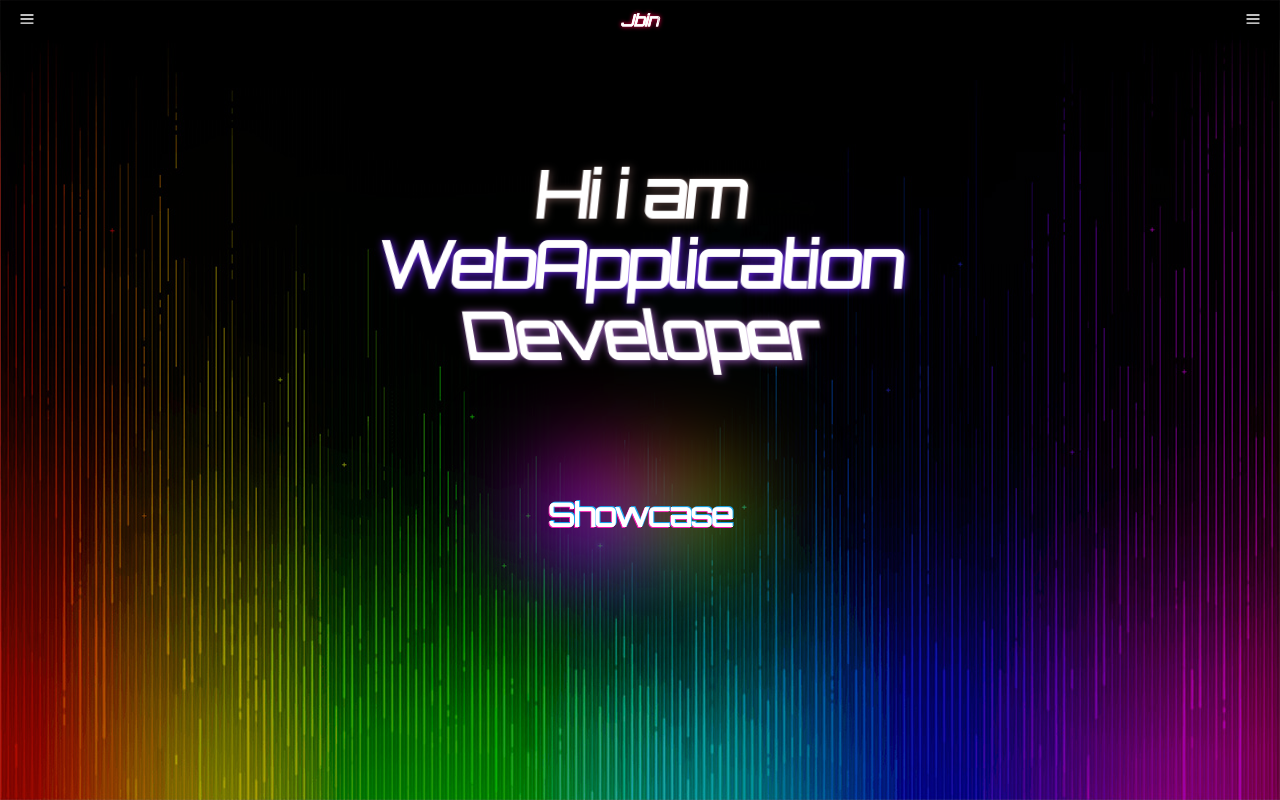
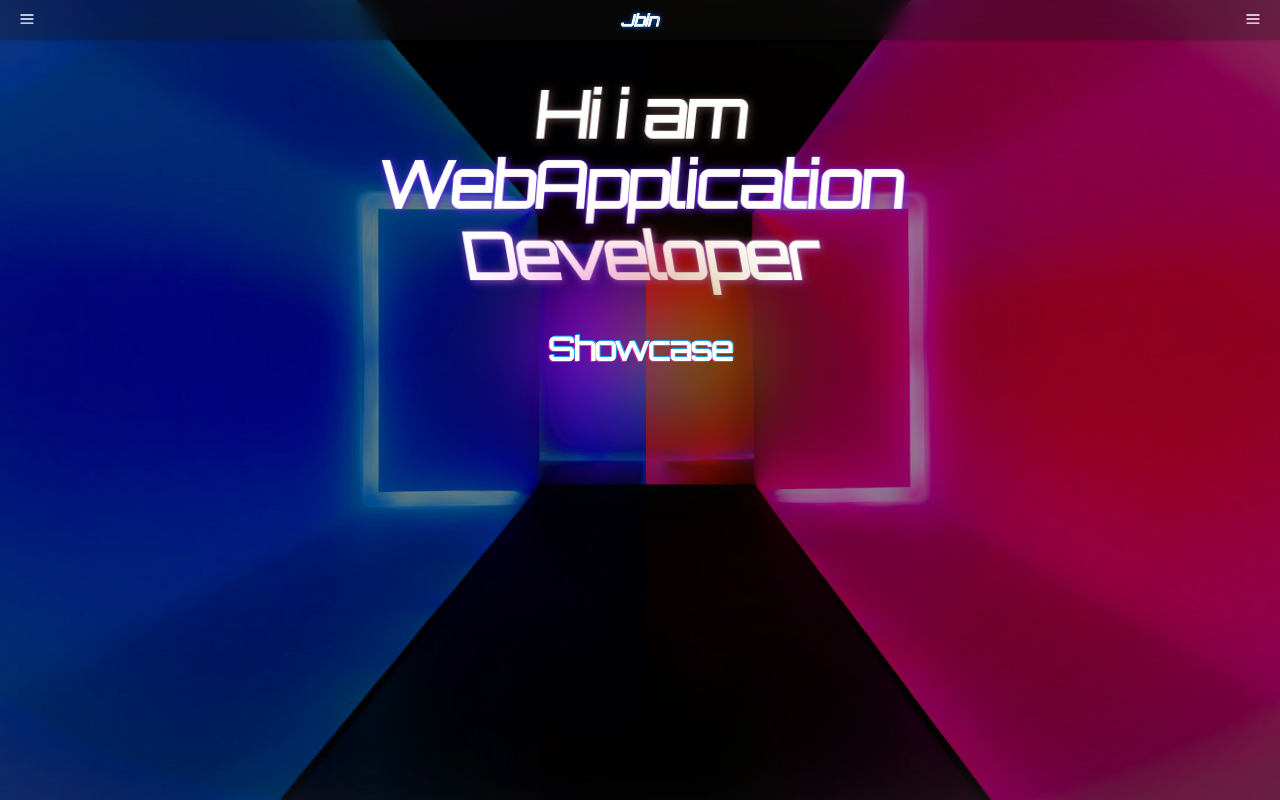
Before and after one commit to jbin7/jbin7.github.io, a Gatsby site: page / in a window 1280 px wide. Built offline with nearby package versions, Linux system fonts and the light colour scheme; Gatsby itself is replaced by a stand-in of ours; a web font is replaced by a local one.

Commit message:
no message

```diff
--- a/src/components/apps/intro/index.js
+++ b/src/components/apps/intro/index.js
@@ -2,7 +2,7 @@ import React, { useEffect, useRef, useState } from 'react';
 
 import { navigate } from 'gatsby';
 
-import image from './bg1.jpg'
+import image from './intro_bg.jpg'
 
 import "./intro.scss"
 const Intro = (location) => {
--- a/src/components/apps/intro/intro.scss
+++ b/src/components/apps/intro/intro.scss
@@ -14,10 +14,10 @@
   .text-area {
     width: 100%;
     height: 100%;
-    background-color: rgb(0, 0, 0, 0.3);
+    background-color: rgb(0, 0, 0, 0.4);
     display: flex; align-items: center; justify-content: flex-start;
     flex-direction: column;
-    padding: 10rem 0 15rem 0;
+    padding: 5rem 0 10rem 0;
     text-align: center;
   }
 
@@ -34,27 +34,6 @@
     filter: drop-shadow(1px 1px 4px rgb(var(--rgb1), var(--rgb2), var(--rgb3)));
   }
 
-
-  .showcase-btn {
-    position: relative;
-    cursor: pointer;
-    padding: 10px;
-    border-radius: 8px;
-    // background-color: rgb(0, 0, 0, 0.1);
-    z-index: 10;
-    animation: showcase-up 1s ease-in;
-  }
-
-  @keyframes showcase-up {
-    from {
-      top: 30%;
-      opacity: 0;
-    }
-    to {
-      top: 0%;
-      opacity:1;
-    }
-  }
 
 
   h2 {
@@ -89,7 +68,7 @@
 
 @media ( max-width: 880px ) {
   .portfolio-intro {
-    background-size: 100% 100%;
+    background-size: 200% 100%;
     background-repeat: no-repeat;
     object-fit: contain;
     h1 {
@@ -125,9 +104,34 @@
 	}
 }
 
+.showcase-btn {
+  position: relative;
+  cursor: pointer;
+  padding: 10px;
+  border-radius: 8px;
+  // background-color: rgb(0, 0, 0, 0.1);
+  z-index: 10;
+  // animation: showcase-up 1s ease-in;
+}
+
+@keyframes showcase-up {
+  from {
+    bottom: 40%;
+    opacity: 0;
+
+  }
+  to {
+    bottom: 50%;
+    opacity:1;
+
+  }
+}
+
 
 .rainbow {
-  margin-top: 100px;
+  position: absolute;
+  bottom: 50%;
+
   font-family: orbitron;
 	width: 200px;
 	height: 100px;
@@ -135,6 +139,7 @@
 
 
 	animation: spin 2s linear infinite ;
+  animation: showcase-up 1s;
   color: transparent;
   // background-clip: text;
 	// background: linear-gradient(to bottom, #000, transparent) padding-box,
@@ -149,7 +154,6 @@
 	// 		border-box;
 	// border: 3px solid transparent;
 	border-radius: 8px;
-	position: relative;
 
 	z-index: 10;
 
--- a/src/components/nav.js
+++ b/src/components/nav.js
@@ -22,21 +22,11 @@ const Nav = ({ location, title, children }) => {
       updateGlobalState({colorTheme: 'light'})
       localStorage.setItem('color-theme', 'light')
       document.documentElement.setAttribute('color-theme', 'light')
-
-      document.documentElement.classList.add('fadein')
-      window.setTimeout(()=> {
-        document.documentElement.classList.remove('fadein')
-      },500)
     } else {
 
       updateGlobalState({colorTheme: 'dark'})
       localStorage.setItem('color-theme', 'dark')
       document.documentElement.setAttribute('color-theme', 'dark')
-
-      document.documentElement.classList.add('fadein')
-      window.setTimeout(()=> {
-        document.documentElement.classList.remove('fadein')
-      },500)
     }
 
   }
@@ -138,13 +128,13 @@ const Nav = ({ location, title, children }) => {
             {globalState.colorTheme === "dark" ? (
               <button className="color-mode-btn" onClick={handleColor}>
                 <StaticImage className="color-mode-icon" src="../images/icons/light_mode_icon.svg" alt="icon"/>
-                <span>라이트테마</span>
+                <span>라이트모드</span>
               </button>
 
             ) : (
               <button className="color-mode-btn" onClick={handleColor}>
                 <StaticImage className="color-mode-icon" src="../images/icons/dark_mode_icon.svg" alt="icon"/>
-                <span>다크테마</span>
+                <span>다크모드</span>
               </button>
             )}
             <hr/>
--- a/src/components/nav.scss
+++ b/src/components/nav.scss
@@ -16,6 +16,7 @@
     display: flex; justify-content: space-between; align-items: center;
     padding: 0 0.8rem 0 0.8rem;
     backdrop-filter: blur(10px);
+    transition: background-color 0.3s;
 
 
 
@@ -83,7 +84,7 @@
   .nav-sidebar {
     position: fixed;
     display: flex;
-    margin-top: var(--nav-height);
+
     z-index: 2000;
     backdrop-filter: blur(10px);
 
@@ -103,6 +104,7 @@
   }
 
   .side-1 {
+    padding-top: var(--nav-height);
     width: var(--side1-width);
     height: 100vh;
     background-color: var(--color-side-1);
@@ -110,6 +112,7 @@
     display: flex;
     justify-content: center;
     z-index: 2001;
+    transition: background-color 0.3s;
 
     .profile-img {
       border-radius: 50%;
@@ -126,10 +129,12 @@
   }
 
   .side-2 {
+    padding-top: var(--nav-height);
     display: flex;
     flex-direction: column;
     width: var(--side2-width);
     height: 100vh;
+    transition: background-color 0.3s;
 
 
     background-color: var(--color-side-2);
--- a/src/post.scss
+++ b/src/post.scss
@@ -1,11 +1,9 @@
 .post-container {
   padding: 1rem;
-  // max-width: 60rem;
   min-height: calc(100vh - var(--nav-height));
+  max-height: 100vh;
   margin: 0 auto 0 auto;
-  // margin-left: calc(0rem + var(--side1-width) + var(--side2-width));
   background-color: var(--color-container);
-  // border: solid 1px var(--color-border);
   position: relative;
   top: var(--nav-height)
 
--- a/src/style.scss
+++ b/src/style.scss
@@ -45,8 +45,8 @@
   --spacing-24: 6rem;
   --spacing-32: 8rem;
   --nav-height:2.5rem;
-  --side1-width: 3.5rem;
-  --side2-width: 15rem;
+  --side1-width: 3.7rem;
+  --side2-width: 16rem;
 
 
 
@@ -91,7 +91,7 @@
   --color-primary: #000;
   --color-signature: #ff004c;
 
-  --color-background: #fff;
+  --color-background: rgba(250, 250, 250);
 
   --color-logo: #202020;
   --color-text: #464646;
@@ -99,36 +99,36 @@
   --color-heading: #000;
 
   --color-header: rgba(255, 255, 255, 0.4);
-  --color-side-1: #F0F0F0;
-  --color-side-2: #F7F7F8;
+  --color-side-1: rgba(225, 225, 225);
+  --color-side-2: rgba(235, 235, 235);
 
-  --color-container: #FBFBFB;
+  --color-container: rgba(245, 245, 245);
 
-  --color-border: #EBEBEB;
+  --color-border: #dfdfdf;
 
   --color-focus: #E9E9EA;
 }
 
 :root[color-theme='dark'] {
   --color-primary: #fff;
-  --color-signature: #ff004c;
+  --color-signature: #0077ff;
 
-  --color-background: #303136;
+  --color-background: rgba(40, 40, 42);
 
   --color-logo: #ffffff;
   --color-text: #D0D2D3;
   --color-text-sub: #8E9297;
   --color-heading: #FFF;
 
-  --color-header: rgba(0, 0, 0, 0.3);
-  --color-side-1: rgba(0, 0, 0, 0.7);;
-  --color-side-2: rgba(0, 0, 0, 0.5);;
+  --color-header: rgba(20, 20, 20, 0.3);
+  --color-side-1: rgba(20, 20, 23);;
+  --color-side-2: rgba(30, 30, 33);;
 
-  --color-container: #28292D;
+  --color-container: rgba(45, 45, 47);
 
-  --color-border: #26272B;
+  --color-border: #262626;
 
-  --color-focus: #8E9297;
+  --color-focus: #515356;
 }
 
 /* HTML elements */
```
Also changed, not shown: src/components/apps/intro/bg1.jpg (deleted), src/components/apps/intro/bg2.jpg (deleted), src/components/apps/intro/bg4.jpg (deleted), src/components/apps/intro/intro_bg.jpg (added).
